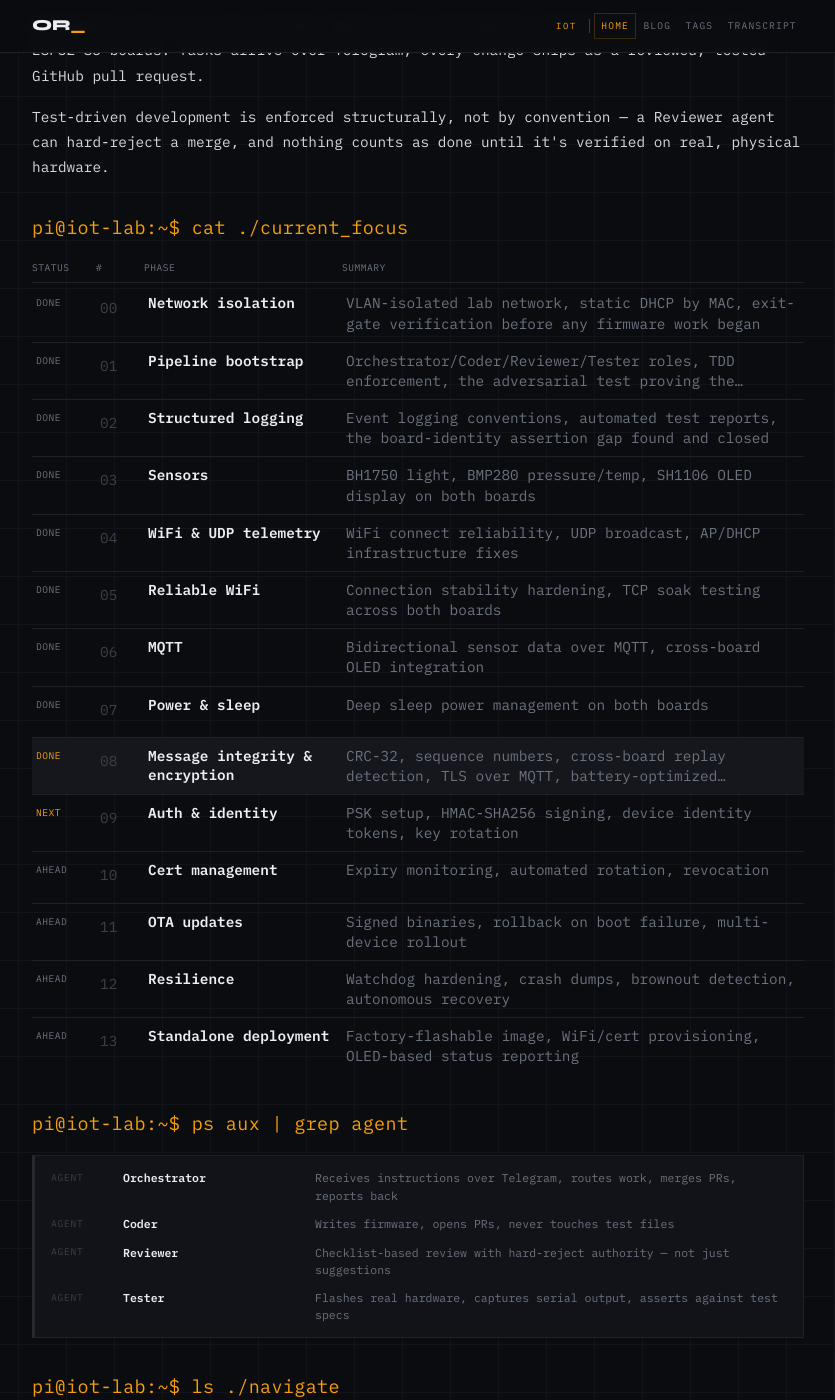
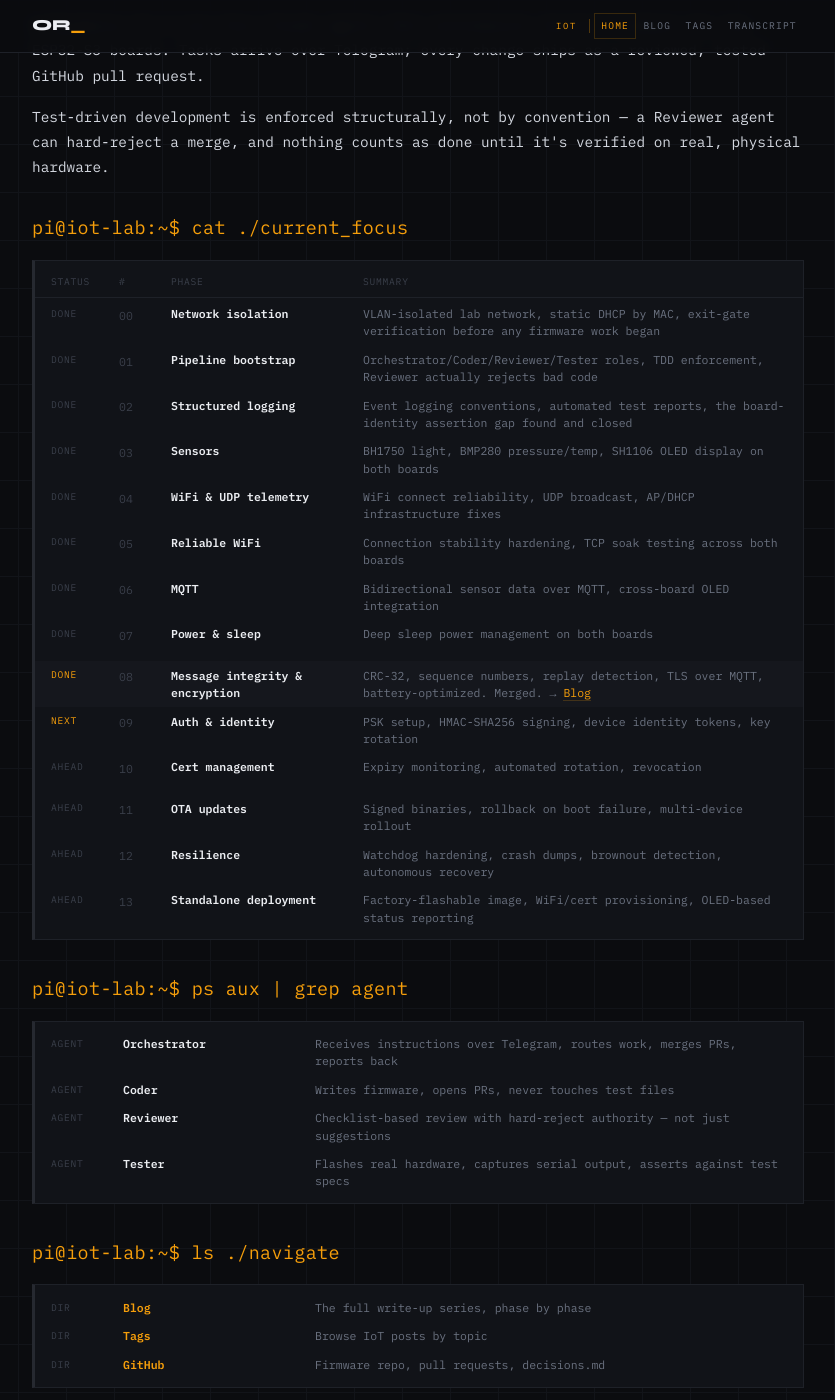
Before and after one commit to ondrejrollinger/ondrejrollinger.github.io, a Jekyll site: the page built from iot/index.md, in a window 1280 px wide and 1400 px high, scrolled down 218 px. Shown: the whole window, without its empty margins (222-1057 px from the left). Built offline with Jekyll 4.4.1, drawn with Linux system fonts in a browser that asks for light colours.

Commit message:
Match current_focus grid styling to .terminal-listing, fix truncated summaries
Replace .phase-grid with .phase-grid-wrap: bordered box, left accent
bar, --surface background, and the same font sizes as
.terminal-listing/.tl-row (0.72rem body, 0.6rem labels) instead of
inheriting the larger page body size. Shorten the Phase 1 and Phase 8
summaries, which were previously getting cut off mid-word by the
2-line clamp.

Verified visually with Playwright at 900px and 375px viewports, plus
a programmatic scrollHeight/clientHeight check on all 14
.phase-desc elements: zero overflow anywhere, row heights uniform
(~45.7px for 2-line descriptions, ~41.6px for the 2 one-line ones),
and Phase 8 remains visually distinguished via .phase-row--active.

Co-Authored-By: Claude Sonnet 5 <noreply@anthropic.com>
Claude-Session: https://claude.ai/code/session_01NB93LtysBtos1HxoQe2HVf

```diff
--- a/assets/css/theme.css
+++ b/assets/css/theme.css
@@ -766,32 +766,41 @@ input[type="search"]:focus {
 }
 
 /* ── Phase grid (current_focus) ──────────────────────────── */
-.phase-grid { margin-top: 0.5rem; }
+.phase-grid-wrap {
+  border: 1px solid var(--border);
+  border-left: 3px solid var(--border-2);
+  background: var(--surface);
+  padding: 0.5rem 0;
+  margin-top: 0.5rem;
+  margin-bottom: 0.5rem;
+}
 
 .phase-grid-head {
   display: grid;
-  grid-template-columns: 56px 40px 190px 1fr;
-  gap: 8px;
+  grid-template-columns: 56px 40px 180px 1fr;
+  gap: 0.75rem;
+  padding: 0.35rem 1rem;
   font-family: var(--font-mono);
   font-size: 0.6rem;
   text-transform: uppercase;
-  letter-spacing: 0.05em;
-  color: var(--muted);
+  letter-spacing: 0.08em;
+  color: var(--dim);
   border-bottom: 1px solid var(--border);
-  padding-bottom: 6px;
   margin-bottom: 2px;
 }
 
 .phase-row {
   display: grid;
-  grid-template-columns: 56px 40px 190px 1fr;
-  gap: 8px;
-  padding: 8px 4px;
-  border-bottom: 1px solid var(--border);
-  min-height: 3.2rem;
+  grid-template-columns: 56px 40px 180px 1fr;
+  gap: 0.75rem;
+  padding: 0.35rem 1rem;
+  font-size: 0.72rem;
+  line-height: 1.5;
+  min-height: 2.6rem;
   align-items: start;
+  transition: background 0.15s;
 }
-.phase-row:last-child { border-bottom: none; }
+.phase-row:hover { background: var(--surface-2); }
 
 .phase-row--active { background: var(--surface-2); }
 
@@ -799,9 +808,9 @@ input[type="search"]:focus {
   font-family: var(--font-mono);
   font-size: 0.6rem;
   text-transform: uppercase;
-  letter-spacing: 0.05em;
-  color: var(--muted);
-  padding-top: 2px;
+  letter-spacing: 0.08em;
+  color: var(--dim);
+  padding-top: 0.1rem;
 }
 .phase-row--active .phase-status,
 .phase-row--next .phase-status { color: var(--embedded); }
@@ -809,18 +818,16 @@ input[type="search"]:focus {
 .phase-num {
   font-family: var(--font-mono);
   color: var(--dim);
-  padding-top: 2px;
+  padding-top: 0.1rem;
 }
 
 .phase-title {
   color: var(--text-bright);
   font-weight: 600;
-  line-height: 1.35;
 }
 
 .phase-desc {
   color: var(--muted);
-  line-height: 1.4;
   display: -webkit-box;
   -webkit-line-clamp: 2;
   -webkit-box-orient: vertical;
@@ -832,6 +839,7 @@ input[type="search"]:focus {
   .phase-grid-head { display: none; }
   .phase-row {
     grid-template-columns: 44px 30px 1fr;
+    padding: 0.5rem 1rem;
   }
   .phase-title, .phase-desc {
     grid-column: 3;
--- a/iot/index.md
+++ b/iot/index.md
@@ -20,7 +20,7 @@ permalink: /iot/
 
 <p class="terminal-prompt">pi@iot-lab:~$ cat ./current_focus</p>
 
-<div class="phase-grid">
+<div class="phase-grid-wrap">
   <div class="phase-grid-head">
     <div>status</div><div>#</div><div>phase</div><div>summary</div>
   </div>
@@ -34,7 +34,7 @@ permalink: /iot/
     <div class="phase-status">done</div>
     <div class="phase-num">01</div>
     <div class="phase-title">Pipeline bootstrap</div>
-    <div class="phase-desc">Orchestrator/Coder/Reviewer/Tester roles, TDD enforcement, the adversarial test proving the Reviewer actually rejects bad code</div>
+    <div class="phase-desc">Orchestrator/Coder/Reviewer/Tester roles, TDD enforcement, Reviewer actually rejects bad code</div>
   </div>
   <div class="phase-row">
     <div class="phase-status">done</div>
@@ -76,7 +76,7 @@ permalink: /iot/
     <div class="phase-status">done</div>
     <div class="phase-num">08</div>
     <div class="phase-title">Message integrity &amp; encryption</div>
-    <div class="phase-desc">CRC-32, sequence numbers, cross-board replay detection, TLS over MQTT, battery-optimized operation. Merged. → <a href="/iot/blog/">Blog</a></div>
+    <div class="phase-desc">CRC-32, sequence numbers, replay detection, TLS over MQTT, battery-optimized. Merged. → <a href="/iot/blog/">Blog</a></div>
   </div>
   <div class="phase-row phase-row--next">
     <div class="phase-status">next</div>
```
